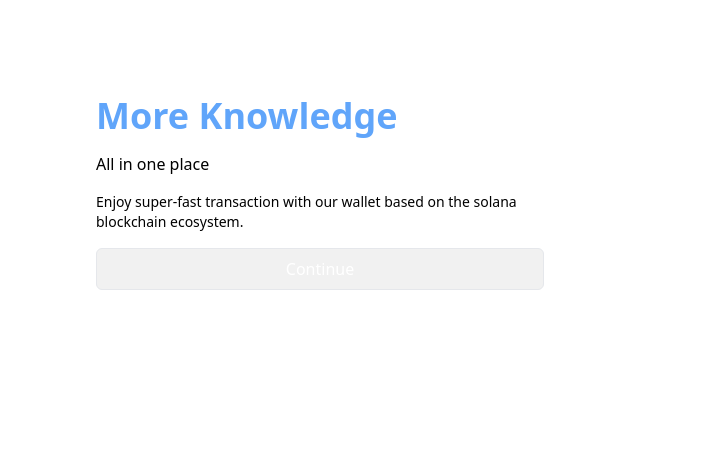
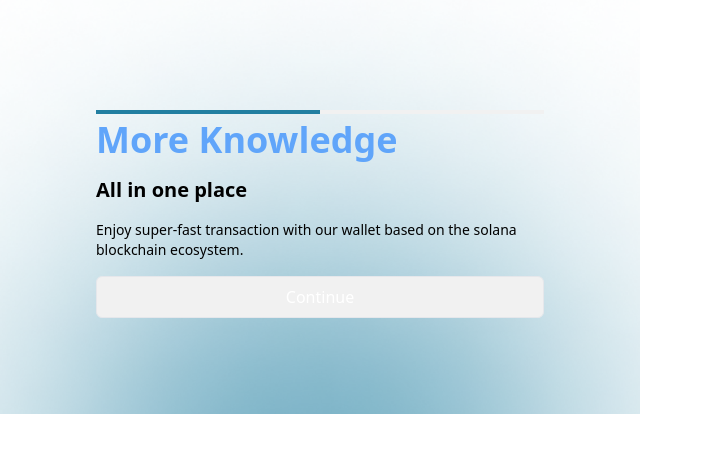
Before and after one commit to TeenGirlsinBlockchain/TechPadie, a React (Vite) app in the folder tech-padie-frontend/: page /next in a window 1280 px wide. Shown: the top 452 px of the page, without its empty margins (0-703 px from the left). Built offline with nearby package versions, Linux system fonts and the light colour scheme.

Commit message:
fixed button error

```diff
--- a/tech-padie-frontend/src/pages/NextOnBoarding.jsx
+++ b/tech-padie-frontend/src/pages/NextOnBoarding.jsx
@@ -1,13 +1,24 @@
 import Button from "../components/Button";
+import Tracker from "../ui/Tracker";
+import ellipsebg from '../images/ellipsebg.png';
 
-function InitialOnBoarding() {
+function NextOnBoarding() {
   return (
-    <div className="bg-white p-24 sm:w-[90%] md:w-[70%] lg:w-[50%]">
+    <div className="bg-white p-24 sm:w-[90%] md:w-[70%] lg:w-[50%]"
+    style={{
+      backgroundImage: `url(${ellipsebg})`,
+      backgroundSize: 'cover',
+      backgroundRepeat: 'no-repeat',
+    }}
+    >
+      <Tracker currtrack={50} height={4} bgcolor="#F1F1F1">
+        <Tracker.Bar color="#227FA1" />
+      </Tracker>
       <div className="flex flex-col items-start">
         <h1 className="mb-4 text-4xl font-semibold text-blue-400">
         More Knowledge
         </h1>
-        <p className="text-md mb-4 text-black">
+        <p className="text-xl font-semibold mb-4 text-black">
         All in one place
         </p>
 
@@ -22,5 +33,4 @@
   );
 }
 
-export default InitialOnBoarding;
-// import { useState } from 'react';
+export default NextOnBoarding;
--- a/tech-padie-frontend/src/ui/Button.jsx
+++ b/tech-padie-frontend/src/ui/Button.jsx
@@ -47,3 +47,19 @@
     }
   `,
 };
+
+const Button = styled.button`
+  border: none;
+  border-radius: var(--border-radius-sm);
+  box-shadow: var(--shadow-sm);
+
+  ${(props) => sizes[props.size]}
+  ${(props) => variations[props.variation]}
+`;
+
+Button.defaultProps = {
+  variation: "primary",
+  size: "medium",
+};
+
+export default Button;
```
Also changed, not shown: tech-padie-frontend/src/images/ellipsebg.png (added).
